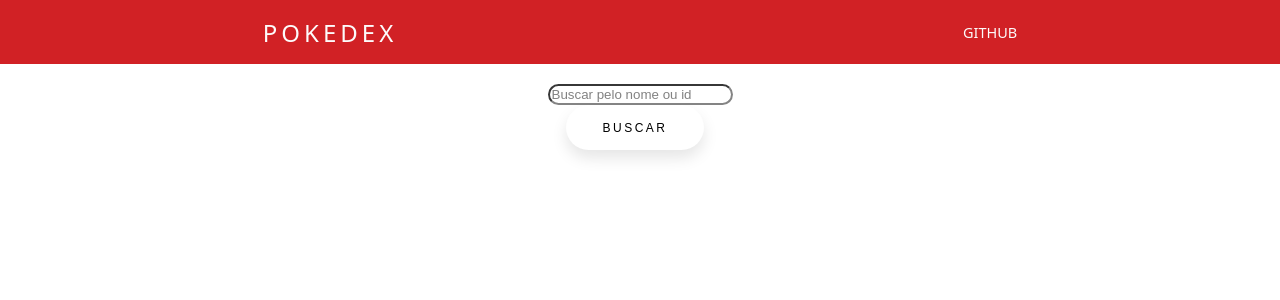
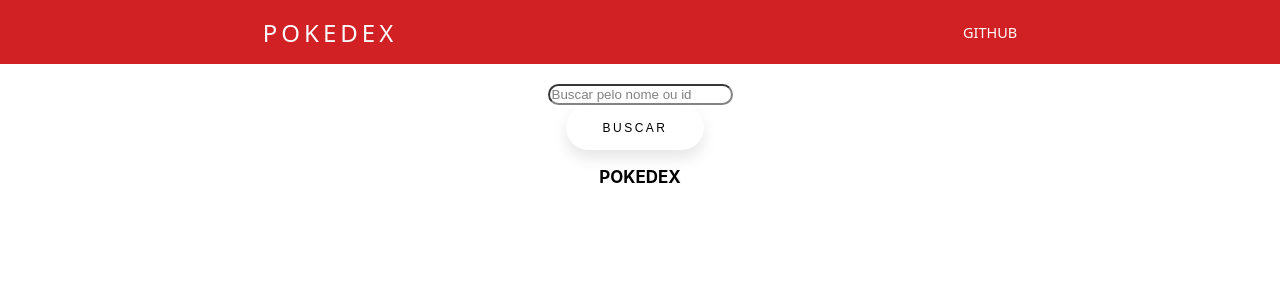
Before and after one commit to lucaspessoli/PokeDex, a React (Create React App) app: page / in a window 1280 px wide. Shown: the top 300 px of the page. Built offline with nearby package versions, Linux system fonts and the light colour scheme.

Commit message:
Adicionado componente PokemonCollection, e chamando na Misc. Em breve implementar suas funcionalidades.

```diff
--- a/src/components/Misc.js
+++ b/src/components/Misc.js
@@ -3,6 +3,7 @@
 import { ToastContainer, toast } from 'react-toastify';
 import 'react-toastify/dist/ReactToastify.css';
 import Navegation from "../nave/Navegation";
+import PokemonCollection from "./PokemonCollection";
 
 function Misc(){
 
@@ -10,6 +11,7 @@
     const [exibir, setExibir] = useState(false);
     const [pokeObj, setPokeObj] = useState({id: 0, nome: '', image: "", abilities: [], style: [], desc: ""})
     const [navegarId, setNavegarId] = useState();
+
 
     function BuscarPokemon(){
         axios.get(`https://pokeapi.co/api/v2/pokemon/${buscaPoke}`)
@@ -96,13 +98,18 @@
                                 </div>
                             </div>
                             <div>
-                            <h3>NAVEGAR</h3>
+                                <h3>NAVEGAR</h3>
                                 <button onClick={BuscarPokemonAnterior}>ANTERIOR</button>
                                 <button onClick={BuscarProximoPokemon}>PRÓXIMO</button>
                             </div>
+                            <div>
+                                <PokemonCollection />
+                            </div>
                         </div>
                 ) : (
-                    null
+                    <div>
+                        <PokemonCollection />
+                    </div>
                 ))
             }
             <ToastContainer />
--- /dev/null
+++ b/src/components/PokemonCollection.js
@@ -0,0 +1,14 @@
+import { useEffect } from "react"
+
+function PokemonCollection(){
+
+    useEffect((e)=>{
+
+    }, [])
+
+    return(
+        <h3>POKEDEX</h3>
+    )
+}
+
+export default PokemonCollection
--- a/src/index.css
+++ b/src/index.css
@@ -44,7 +44,7 @@
   border-radius: 20px;
 }
 
-
+/*Créditos do card para: UIVerse */
 .card {
   padding: 1rem;
   background-color: #fff;
@@ -127,7 +127,7 @@
 }
 
 .image {
-  background-color: #374151;
+  background-color: #becdcd;
 }
 
 button {
@@ -148,13 +148,12 @@
 }
 
 button:hover {
-  background-color: #f77278;
+  background-color: #21d1cd;
 
 }
 
 
 
-/* From uiverse.io by @alexruix */
 input {
   border-radius: 15px;
   border-color: #777;
```
